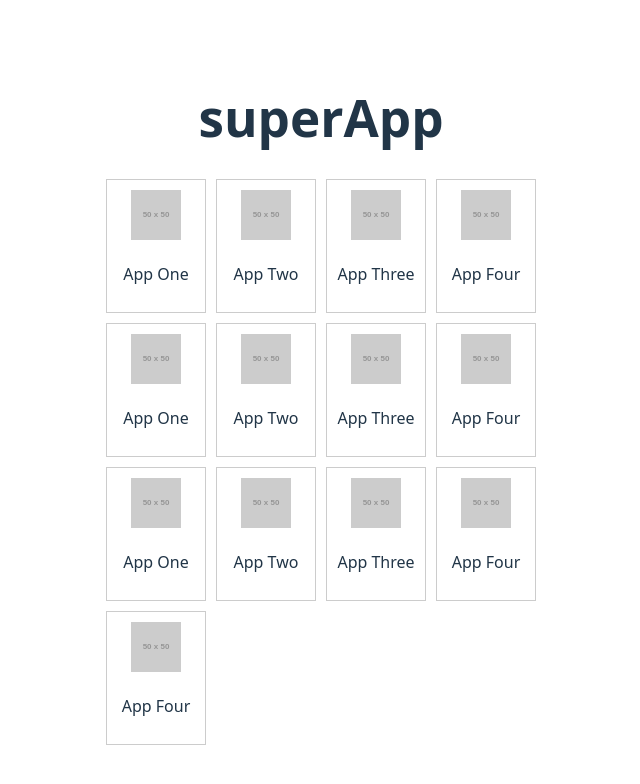
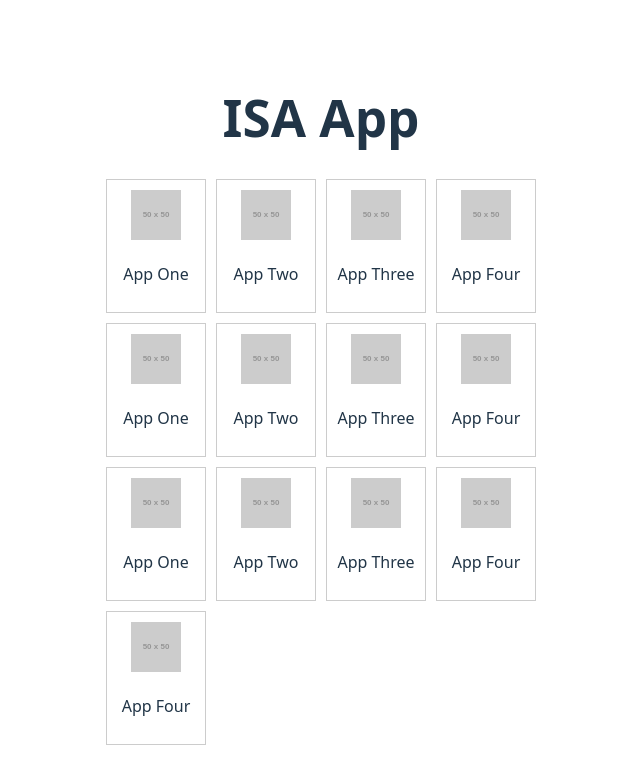
Before and after one commit to yoonjonglyu/iapp, a React (Vite) app in the folder isapp/: page / in a window 1280 px wide. Shown: the top 784 px of the page, without its empty margins (319-959 px from the left). Built offline with nearby package versions, Linux system fonts and the light colour scheme.

Commit message:
feat(COMPONENT): HEADER - INIT

```diff
--- a/isapp/src/App.tsx
+++ b/isapp/src/App.tsx
@@ -1,11 +1,12 @@
-import React from 'react';
 import AppList from './features/applist/AppList';
+import Header from './components/Header';
+
 import './App.css';
 
 function App() {
   return (
     <>
-      <h1>superApp</h1>
+      <Header />
       <AppList
         apps={[
           { name: 'App One', icon: 'https://via.placeholder.com/50' },
--- /dev/null
+++ b/isapp/src/components/Header.tsx
@@ -0,0 +1,15 @@
+import React from 'react';
+
+export interface HeaderProps {
+  children?: React.ReactNode;
+}
+
+const Header: React.FC<HeaderProps> = () => {
+  return (
+    <header>
+      <h1>ISA App</h1>
+    </header>
+  );
+};
+
+export default Header;
```
